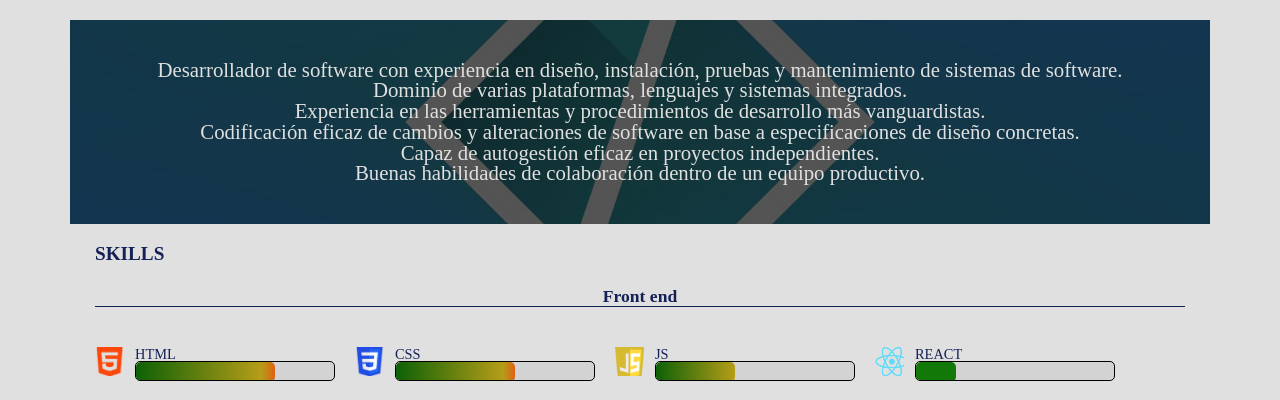
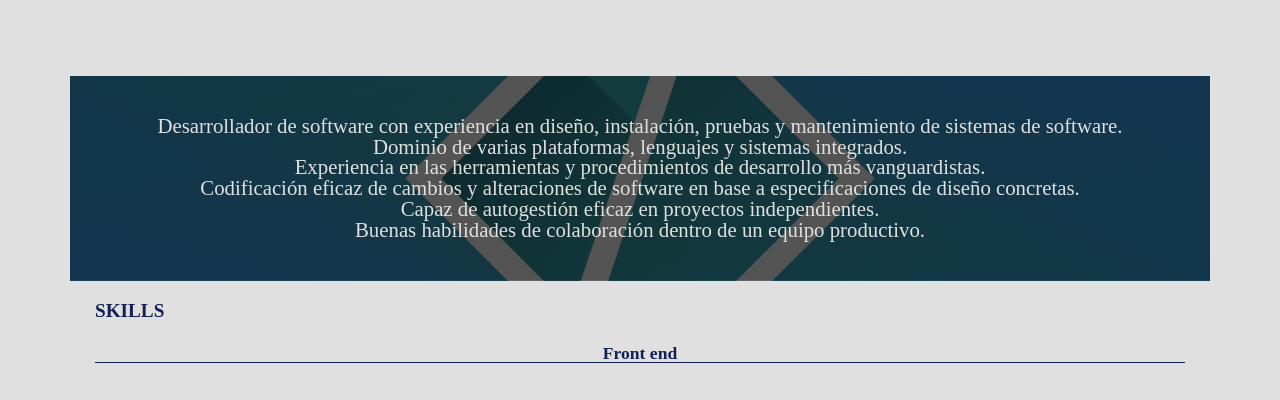
Before and after one commit to epina87/porfolio, a plain HTML site: page index.html in a window 1280 px wide. Shown: the part 346-746 px from the top of the page. Drawn offline with Linux system fonts and the light colour scheme; files whose address does not match are found by name.

Commit message:
Final web

```diff
--- a/css/header.css
+++ b/css/header.css
@@ -11,6 +11,7 @@ header{
     align-items: center;
     padding: 25px;
     font-size: 1.2rem;
+
 }
 
 
--- a/css/style.css
+++ b/css/style.css
@@ -17,6 +17,8 @@ body{
     margin:0 auto;
     display: grid;
     grid-template-columns: 1fr;
+    grid-template-rows: 9% 4fr 4%;
+
     grid-template-areas:
       "header"
       "main"
@@ -69,7 +71,7 @@ section h3{
 @media screen and (min-width: 410px) {
   body{
 
-    grid-template-rows: 13% 4fr 4%;
+    grid-template-rows: 14% 4fr 4%;
 
   }
 
@@ -79,7 +81,7 @@ section h3{
 @media screen and (min-width: 1024px) {
   body{
 
-    grid-template-rows: 13% 4fr 5%;
+    grid-template-rows: 15% 4fr 5%;
 
   }
 
```
Also changed, not shown: project.html (+4 -4 lines).
